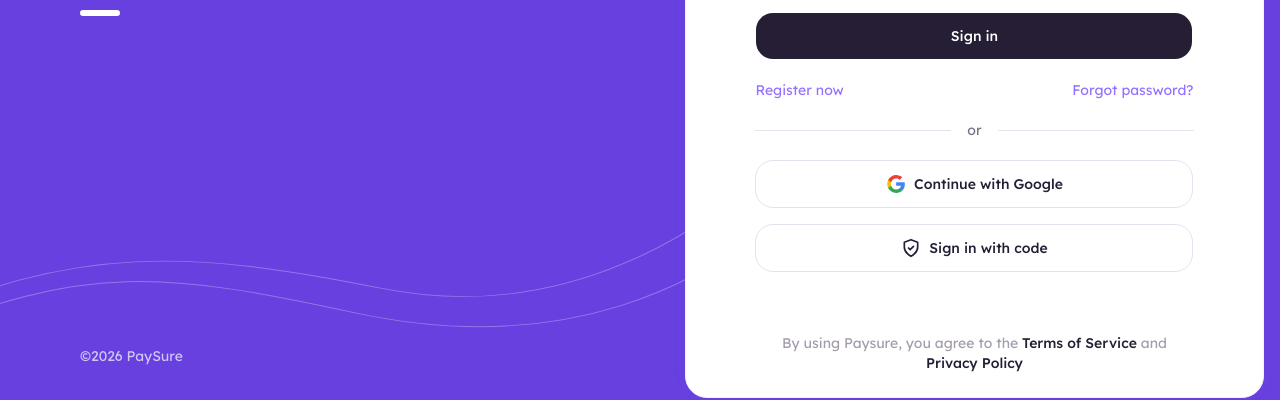
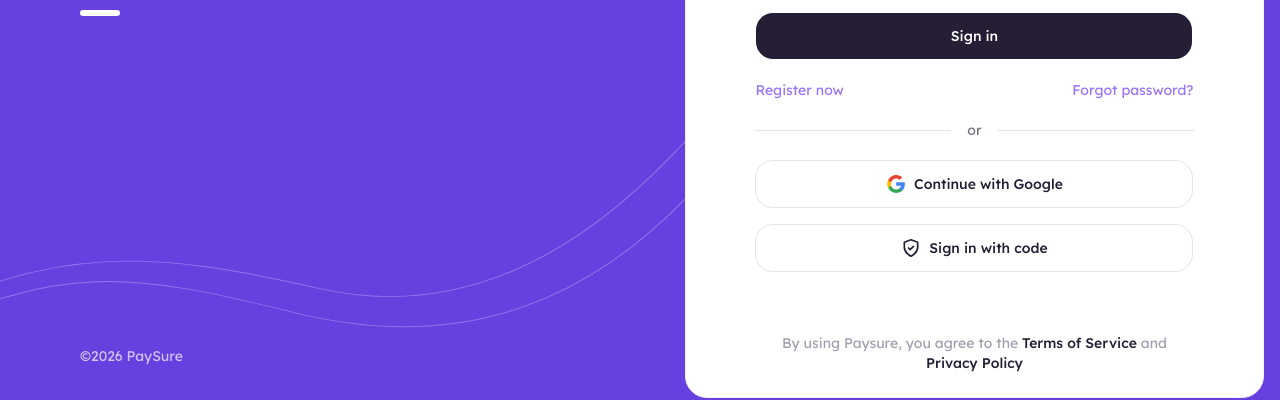
Before and after one commit to alvlv/Paysure, a Next.js app: page / in a window 1280 px wide. Shown: the part 386-786 px from the top of the page. Built offline with nearby package versions, Linux system fonts and the light colour scheme.

Commit message:
Bring the upper wave all the way to the small-screen edge.
The previous endpoint sat above the wave slot and was clipped, so the line still stopped short of the right edge.

Co-authored-by: alvlvdeyouxiang <alvlvdeyouxiang@gmail.com>

```diff
--- a/components/mesh-field.tsx
+++ b/components/mesh-field.tsx
@@ -54,7 +54,7 @@ export function MeshField() {
         />
       </div>
       <img
-        src="/brand/waves.svg?v=4"
+        src="/brand/waves.svg?v=5"
         alt=""
         width={852}
         height={300}
--- a/components/sign-in-screen.tsx
+++ b/components/sign-in-screen.tsx
@@ -325,11 +325,11 @@ export function SignInScreen() {
 
           <div className="relative left-1/2 mt-2 min-h-[148px] w-screen max-w-none -translate-x-1/2 flex-1 overflow-hidden lg:hidden" aria-hidden>
             <img
-              src="/brand/waves.svg?v=4"
+              src="/brand/waves.svg?v=5"
               alt=""
-              width={852}
+              width={980}
               height={300}
-              className="pointer-events-none absolute top-[-14%] left-[-4%] h-[112%] w-[108%] max-w-none select-none"
+              className="pointer-events-none absolute top-0 left-[-2%] h-full w-[104%] max-w-none select-none"
             />
           </div>
 
```
Also changed, not shown: public/brand/waves.svg.
